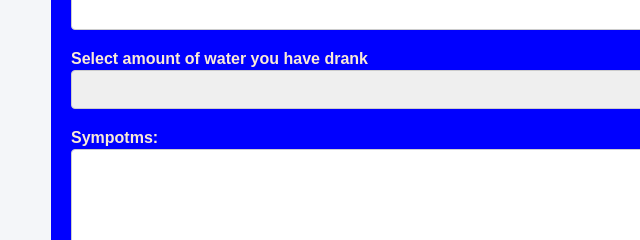
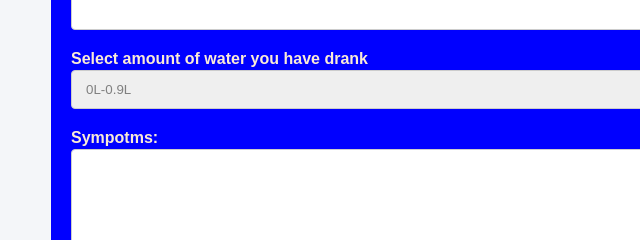
Before and after one commit to cjharvey289/probable-chainsaw, a plain HTML site: page index.html in a window 1280 px wide. Shown: the part 375-615 px from the top of the page, 0-640 px from the left. Drawn offline with Linux system fonts and the light colour scheme.

Commit message:
Update index.html

```diff
--- a/index.html
+++ b/index.html
@@ -39,7 +39,7 @@
         <div class="AmountofWater">
             <label for="AmountofWater">Select amount of water you have drank</label>
             <select name="AmountofWater">
-                <option value="0L-0.9L"></option>
+                <option value="0L-0.9L">0L-0.9L</option>
                 <option value="1L-1.9L">1L-1.9L</option>
                 <option value="2L-2.9L">2L-2.9L</option>
                 <option value="3L-3.9L">3L-3.9L</option>
```
